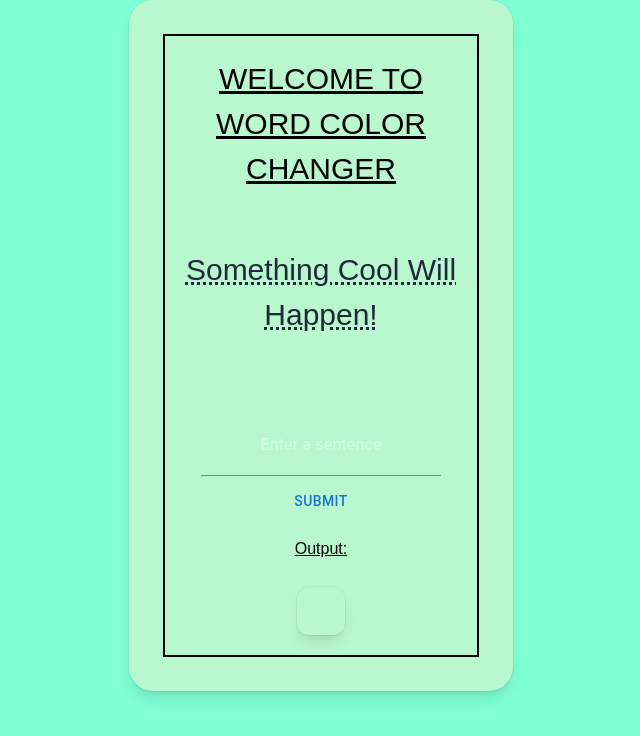
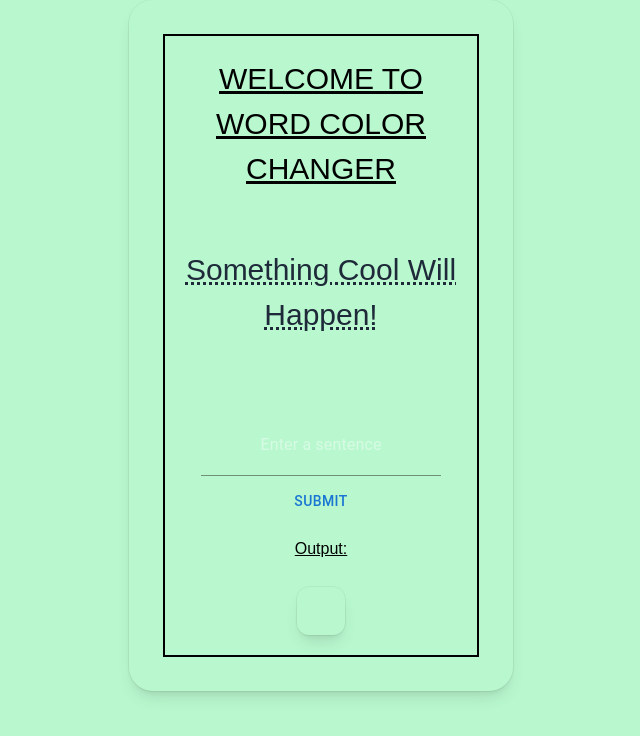
Before and after one commit to Steven-Ou/WordChanger, a Next.js app in the folder word/: page / in a window 1280 px wide. Shown: the top 736 px of the page, without its empty margins (319-959 px from the left). Built offline with nearby package versions, Linux system fonts and the light colour scheme.

Commit message:
making the background more curvy

```diff
--- a/word/app/layout.js
+++ b/word/app/layout.js
@@ -3,7 +3,7 @@ import "./globals.css";
 export default function RootLayout({ children }) {
   return (
     <html lang="en">
-      <body className="s">
+      <body className="rounded 3xl bg-green-200">
         {children}
       </body>
     </html>
```
